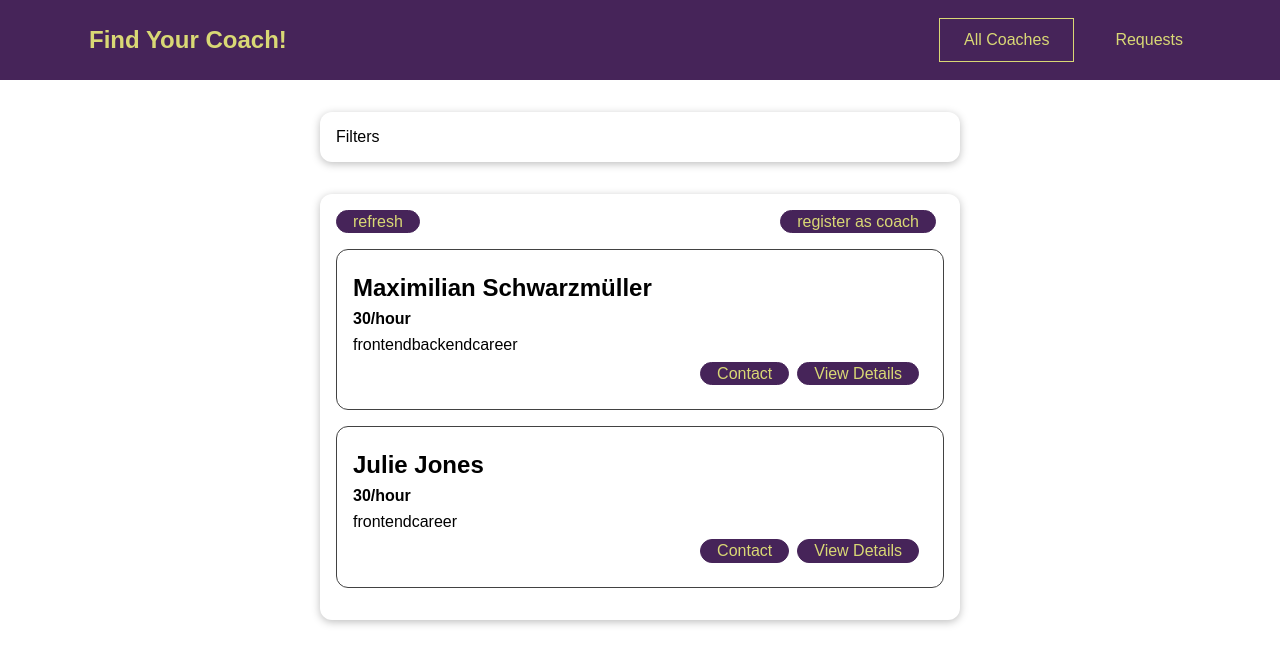
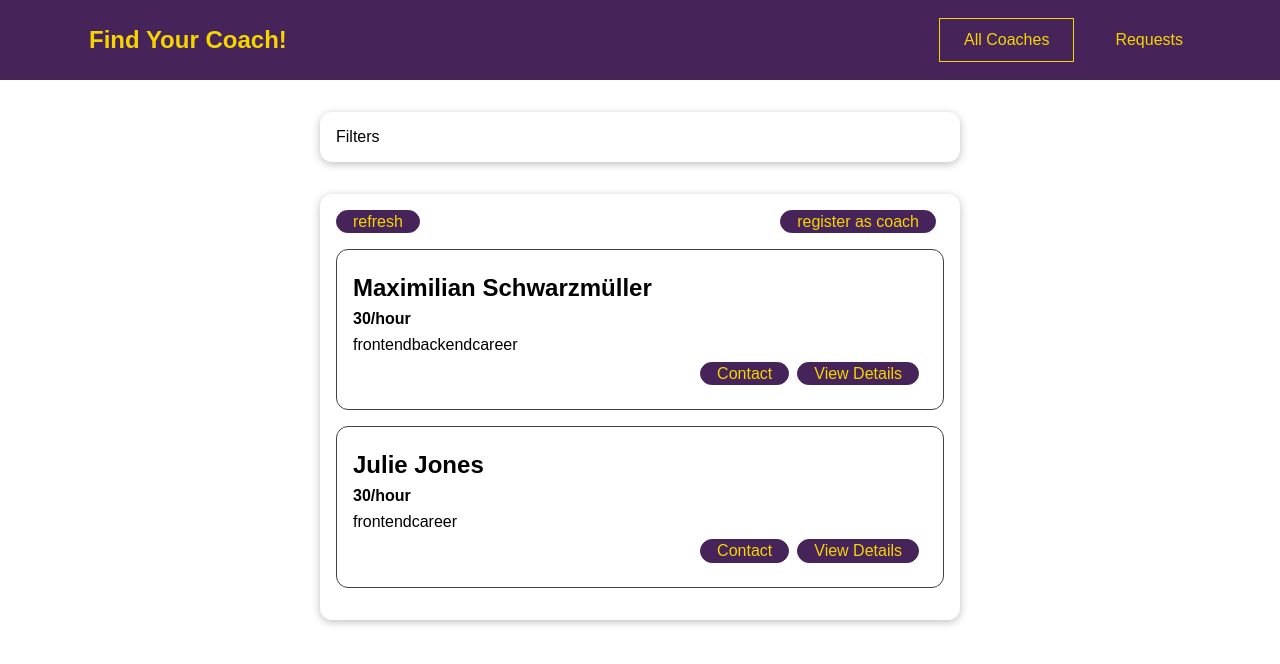
Before and after one commit to liliyavoloshina/couch-finder, a Vue app: page /coaches in a window 1280 px wide. Shown: the top 664 px of the page. Built offline with nearby package versions, Linux system fonts and the light colour scheme; a web font is replaced by a local one.

Commit message:
add scss vars

```diff
--- a/package.json
+++ b/package.json
@@ -22,6 +22,6 @@
     "eslint": "^6.7.2",
     "eslint-plugin-vue": "^7.0.0-0",
     "sass": "^1.32.8",
-    "sass-loader": "^11.0.1"
+    "sass-loader": "^10.1.1"
   }
 }
--- a/src/App.vue
+++ b/src/App.vue
@@ -12,7 +12,8 @@ export default {
 }
 </script>
 
-<style>
+
+<style lang="scss">
 @import url('https://fonts.googleapis.com/css2?family=Truculenta:wght@400;700&display=swap');
 
 * {
--- /dev/null
+++ b/src/assets/_variables.scss
@@ -0,0 +1,3 @@
+$base-bg-color: #462459;
+$base-text-color: #F5D500;
+$sec-bg-color: #915FAC;
--- a/src/components/UI/BaseButton.vue
+++ b/src/components/UI/BaseButton.vue
@@ -28,14 +28,15 @@ export default {
 </script>
 
 <style lang="scss" scoped>
+@import '@/assets/variables';
 button,
 a {
   text-decoration: none;
   padding: 0.1rem 1rem;
   font: inherit;
-  background-color: #462459;
-  border: 1px solid #462459;
-  color: #d9d875;
+  background-color: $base-bg-color;
+  border: 1px solid $base-bg-color;
+  color: $base-text-color;
   cursor: pointer;
   border-radius: 30px;
   margin-right: 0.5rem;
@@ -46,26 +47,26 @@ a:hover,
 a:active,
 button:hover,
 button:active {
-  background-color: #382543;
-  border-color: #382543;
+  background-color: $sec-bg-color;
+  border-color: $sec-bg-color;
 }
 
 .flat {
   background-color: transparent;
-  color: #3a0061;
+  color: $sec-bg-color;
   border: none;
 }
 
 .outline {
   background-color: transparent;
-  border-color: #382543;
-  color: #382543;
+  border-color: $base-bg-color;
+  color: $base-bg-color;
 }
 
 .flat:hover,
 .flat:active,
 .outline:hover,
 .outline:active {
-  background-color: #edd2ff;
+  background-color: $sec-bg-color;
 }
 </style>
--- a/src/components/UI/TheHeader.vue
+++ b/src/components/UI/TheHeader.vue
@@ -22,11 +22,12 @@ export default {
 }
 </script>
 
-<style scoped>
+<style lang="scss" scoped>
+@import '@/assets/variables';
 header {
   width: 100%;
   height: 5rem;
-  background-color: #462459;
+  background-color: $base-bg-color;
   display: flex;
   justify-content: center;
   align-items: center;
@@ -34,7 +35,7 @@ header {
 
 header a {
   text-decoration: none;
-  color: #D9D875;
+  color: $base-text-color;
   display: inline-block;
   padding: 0.75rem 1.5rem;
   border: 1px solid transparent;
@@ -43,7 +44,7 @@ header a {
 a:active,
 a:hover,
 a.router-link-active {
-  border: 1px solid #D9D875;
+  border: 1px solid $base-text-color;
 }
 
 h1 {
@@ -51,7 +52,7 @@ h1 {
 }
 
 h1 a {
-  color: #D9D875;
+  color: $base-text-color;
   margin: 0;
 }
 
```
Also changed, not shown: 1 other file (tests, documents, lock files or other folders).
